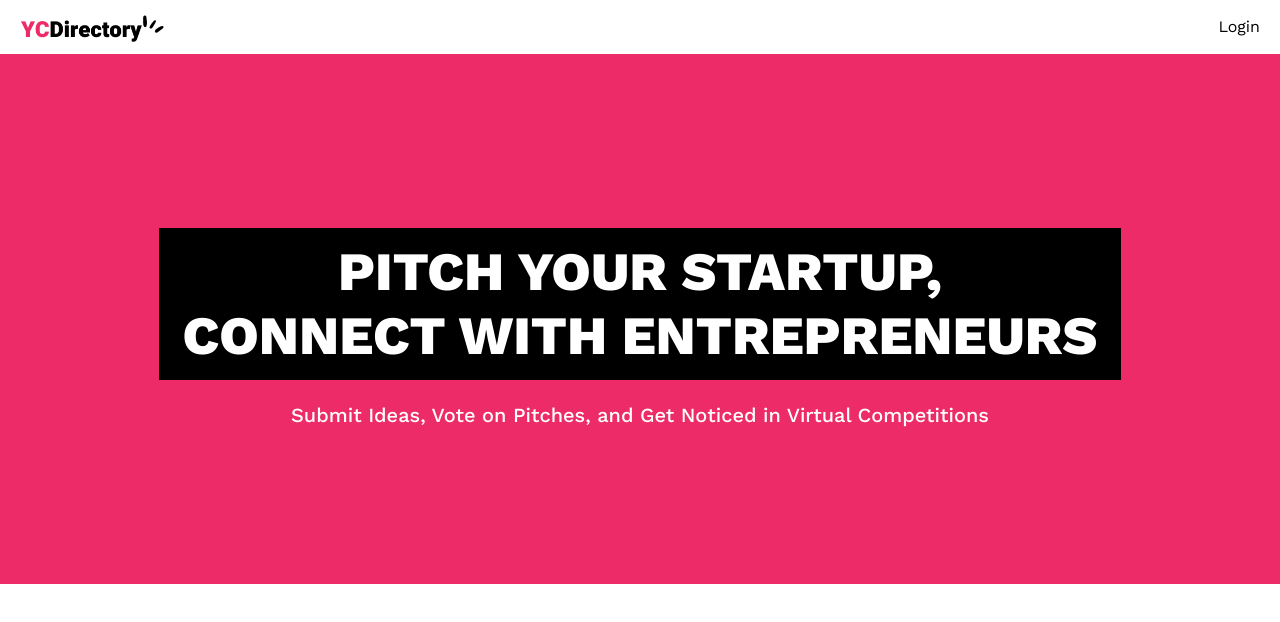
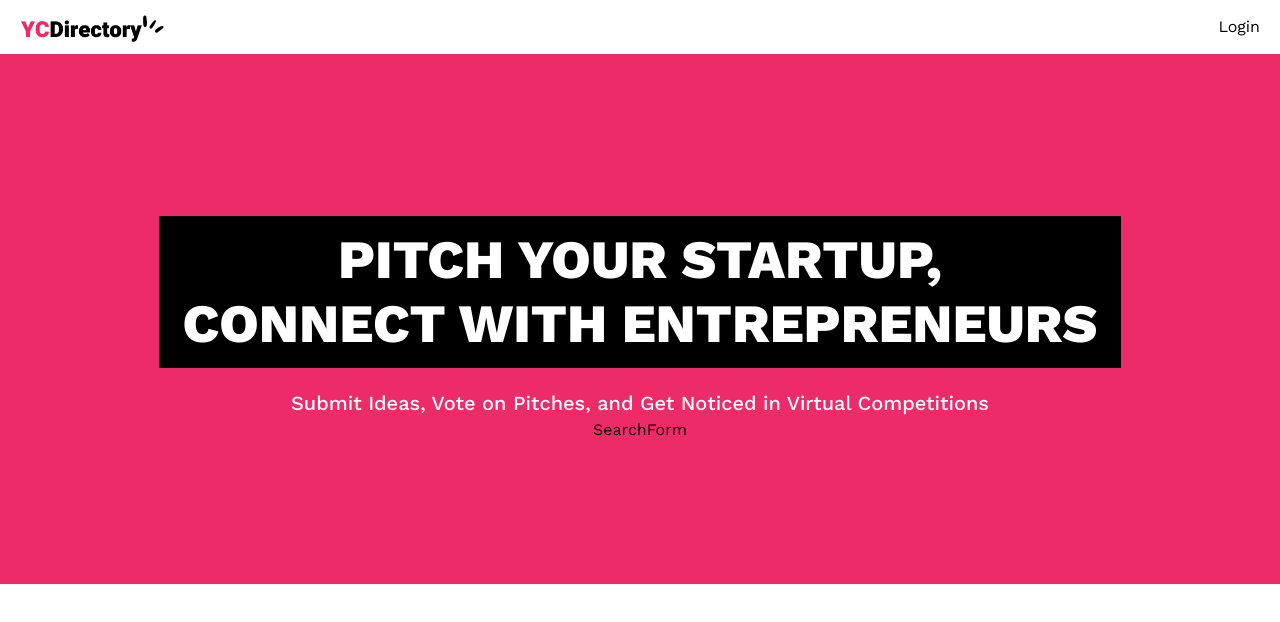
Before and after one commit to Rakesh6720/YC_Directory, a Next.js app: page / in a window 1280 px wide. Shown: the top 622 px of the page. Built offline with nearby package versions, Linux system fonts and the light colour scheme; no server answers.

Commit message:
reset component path

```diff
--- a/app/(root)/layout.tsx
+++ b/app/(root)/layout.tsx
@@ -1,4 +1,4 @@
-import Navbar from "../components/Navbar";
+import Navbar from "../../components/Navbar";
 
 export default function Layout({
   children,
--- a/app/(root)/page.tsx
+++ b/app/(root)/page.tsx
@@ -1,3 +1,5 @@
+import SearchForm from "@/components/SearchForm";
+
 export default function Home() {
   return (
     <>
@@ -9,6 +11,7 @@ export default function Home() {
         <p className="sub-heading !max-w-3xl">
           Submit Ideas, Vote on Pitches, and Get Noticed in Virtual Competitions
         </p>
+        <SearchForm />
       </section>
     </>
   );
--- /dev/null
+++ b/components/SearchForm.tsx
@@ -0,0 +1,7 @@
+import React from "react";
+
+const SearchForm = () => {
+  return <div>SearchForm</div>;
+};
+
+export default SearchForm;
```
Also changed, not shown: components/Navbar.tsx (renamed from app/components/Navbar.tsx).
